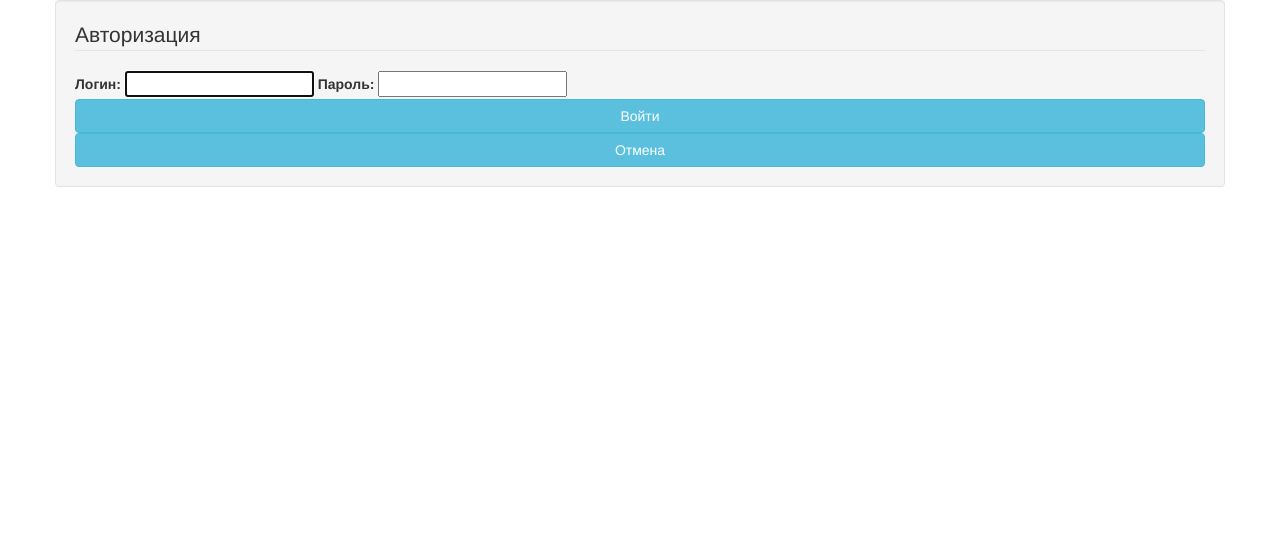
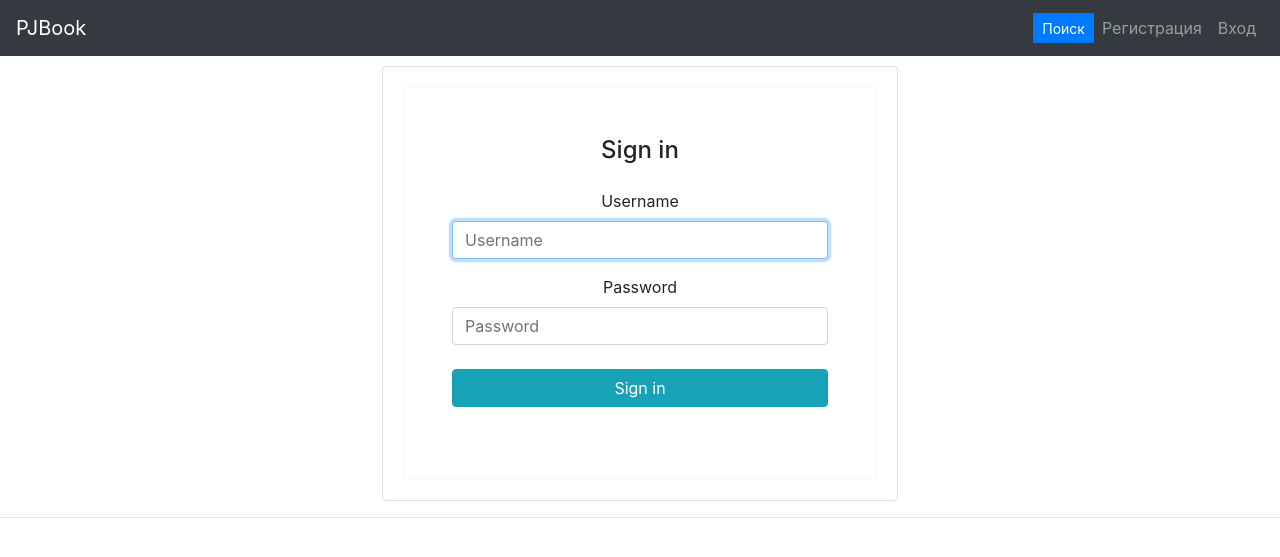
Before and after one commit to lifearoundfreaks/pjbook, a Django app: page /account/sign_in/ in a window 1280 px wide. Shown: the top 557 px of the page. Run offline with Django 3.2, Linux system fonts and the light colour scheme; some libraries are stand-ins or nearby versions.

Commit message:
Регистрация, авторизация

```diff
--- a/accounts/forms.py
+++ b/accounts/forms.py
@@ -1,36 +1,8 @@
-from django.contrib.auth.forms import AuthenticationForm, UsernameField, UserCreationForm
+from django.contrib.auth.forms import UserCreationForm
 from django.contrib.auth.models import User
-from django import forms
-
-
-class SignInForm(AuthenticationForm):
-    username = UsernameField(
-        label=("Логин"), widget=forms.TextInput(attrs={'autofocus': True, 'class': 'span4', 'id': 'username'})
-    )
-    password = forms.CharField(
-        label=("Пароль"), strip=False,
-        widget=forms.PasswordInput(attrs={'autocomplete': 'current-password', 'class': 'span4', 'id': 'password'}),
-    )
-
-    error_messages = {
-        'invalid_login': (
-            "Пожалуйста, введите правильное имя пользователя и пароль."
-        ),
-        'inactive': ("Этот аккаунт не активен.")
-    }
 
 
 class CreateUserForm(UserCreationForm):
-    def __init__(self, *args, **kwargs):
-        super().__init__(*args, **kwargs)
-        self.fields['username'].widget.attrs.update({'class': 'span4'})
-        self.fields['username'].label = 'Логин'
-        self.fields['email'].widget.attrs.update({'class': 'span4'})
-        self.fields['email'].label = 'Почта'
-        self.fields['password1'].widget.attrs.update({'class': 'span4'})
-        self.fields['password1'].label = 'Пароль'
-        self.fields['password2'].widget.attrs.update({'class': 'span4'})
-        self.fields['password2'].label = 'Пароль (повтор)'
 
     class Meta:
         model = User
--- a/accounts/templates/accounts/sign_in.html
+++ b/accounts/templates/accounts/sign_in.html
@@ -1,36 +1,27 @@
-<!DOCTYPE html>
-<html lang="en">
-<head>
-    <meta charset="UTF-8">
-    <title>Sign in</title>
-    <link href="//netdna.bootstrapcdn.com/twitter-bootstrap/2.3.2/css/bootstrap-combined.min.css" rel="stylesheet"
-          id="bootstrap-css">
-    <script src="//netdna.bootstrapcdn.com/twitter-bootstrap/2.3.2/js/bootstrap.min.js"></script>
-    <script src="//code.jquery.com/jquery-1.11.1.min.js"></script>
-</head>
-<body>
-<div class="container">
-    <div class="row">
-        <div class="span4 offset4 well">
-            <legend>Авторизация</legend>
-            {% if form.errors %}
-                <div class="alert alert-error">
-                    {{ form.non_field_errors }}
+{% extends 'base/base.html' %}
+{% load bootstrap3 %}
+{% block sidebar %}
+{% endblock %}
+
+
+{% block registration %}
+    <div class="cotainer">
+        <div class="row justify-content-center">
+            <div class="col-md-5">
+                <div class="card">
+                    <div class="card-body">
+                        <form method="post" class="text-center border border-light p-5" action="{% url 'sign_in' %}">
+                            {% csrf_token %}
+                            <p class="h4 mb-4">Sign in</p>
+                            {% if form.errors %}
+                                {% bootstrap_form_errors form layout='inline' %}
+                            {% endif %}
+                            {% bootstrap_form form layout='inline' %}
+                            <button class="btn btn-info btn-block my-4" type="submit">Sign in</button>
+                        </form>
+                    </div>
                 </div>
-            {% endif %}
-
-            <form method="POST" action="{% url 'sign_in' %}" accept-charset="UTF-8">
-                {% csrf_token %}
-                {{ form.username.label_tag }}
-                {{ form.username }}
-
-                {{ form.password.label_tag }}
-                {{ form.password }}
-                <button type="submit" name="submit" class="btn btn-info btn-block">Войти</button>
-            </form>
-            <a href="/" class="btn btn-info btn-block">Отмена</a>
+            </div>
         </div>
     </div>
-</div>
-</body>
-</html>
+{% endblock %}
--- a/accounts/urls.py
+++ b/accounts/urls.py
@@ -1,8 +1,8 @@
 from django.urls import path
-from .views import SignInView, SignOutView, registration
+from .views import SignInView, SignOutView, RegistrationView
 
 urlpatterns = [
     path('sign_in/', SignInView.as_view(), name='sign_in'),
     path('sign_out/', SignOutView.as_view(), name='sign_out'),
-    path('registration/', registration, name='registration'),
+    path('registration/', RegistrationView.as_view(), name='registration'),
 ]
--- a/accounts/views.py
+++ b/accounts/views.py
@@ -1,13 +1,11 @@
 from django.contrib.auth.views import LoginView, LogoutView
-from django.shortcuts import render, redirect
 from django.urls import reverse
-
-from accounts.forms import SignInForm, CreateUserForm
+from django.views.generic import FormView
+from accounts.forms import CreateUserForm
 
 
 class SignInView(LoginView):
     template_name = 'accounts/sign_in.html'
-    form_class = SignInForm
 
     def get_success_url(self):
         return reverse('home')
@@ -17,12 +15,16 @@ class SignOutView(LogoutView):
     next_page = '/'
 
 
-def registration(request):
-    form = CreateUserForm()
-    context = {'form': form}
-    if request.method == 'POST':
-        form = CreateUserForm(request.POST)
-        if form.is_valid():
-            form.save()
-            return redirect('sign_in')
-    return render(request, 'accounts/registration.html', context)
+class RegistrationView(FormView):
+    form_class = CreateUserForm
+    template_name = "accounts/registration.html"
+
+    def get_success_url(self):
+        return reverse('sign_in')
+
+    def form_valid(self, form):
+        form.save()
+        return super(RegistrationView, self).form_valid(form)
+
+    def form_invalid(self, form):
+        return super(RegistrationView, self).form_invalid(form)
--- a/pjbook/settings.py
+++ b/pjbook/settings.py
@@ -46,6 +46,7 @@ INSTALLED_APPS = [
     'django.contrib.messages',
     'django.contrib.staticfiles',
     'debug_toolbar',
+    'bootstrap3',
     *CUSTOM_APPS,
     'accounts',
 ]
--- a/pjbook_theme/templates/base/base.html
+++ b/pjbook_theme/templates/base/base.html
@@ -11,9 +11,12 @@
     <link rel="stylesheet" href="{% static 'css/base.css' %}">
     <link rel="stylesheet" href="{% static 'css/sidebar.css' %}">
     <link rel="stylesheet" href="{% static 'css/search.css' %}">
+    {% block link %}
     <link href="https://stackpath.bootstrapcdn.com/bootstrap/4.5.0/css/bootstrap.min.css" rel="stylesheet" integrity="sha384-9aIt2nRpC12Uk9gS9baDl411NQApFmC26EwAOH8WgZl5MYYxFfc+NcPb1dKGj7Sk" crossorigin="anonymous">
     <script src="https://stackpath.bootstrapcdn.com/bootstrap/4.5.0/js/bootstrap.min.js" integrity="sha384-OgVRvuATP1z7JjHLkuOU7Xw704+h835Lr+6QL9UvYjZE3Ipu6Tp75j7Bh/kR0JKI" crossorigin="anonymous"></script>
     <script src="https://code.jquery.com/jquery-3.5.1.js" integrity="sha256-QWo7LDvxbWT2tbbQ97B53yJnYU3WhH/C8ycbRAkjPDc=" crossorigin="anonymous"></script>
+
+    {% endblock %}
 </head>
 <body>
     <header>
--- a/pjbook_theme/templates/base/navbar.html
+++ b/pjbook_theme/templates/base/navbar.html
@@ -1,5 +1,5 @@
 <nav class="navbar navbar-expand-md navbar-dark fixed-top bg-dark">
-    <a class="navbar-brand" href="#">PJBook</a>
+    <a class="navbar-brand" href="/">PJBook</a>
     <div class="collapse navbar-collapse" id="navbarsExampleDefault">
         <ul class="navbar-nav mr-auto">
         </ul>
--- a/pjbook_theme/urls.py
+++ b/pjbook_theme/urls.py
@@ -4,7 +4,7 @@ from .views import HomeView
 
 
 urlpatterns = [
-    path('', HomeView.as_view()),
+    path('', HomeView.as_view(), name='home'),
     *(path(route, include(f'{app_name}.urls'))
       for app_name, route in getattr(settings, "AUTOROUTED_APPS", {}).items())
 ]
--- a/requirements.txt
+++ b/requirements.txt
@@ -3,3 +3,4 @@ Django==3.0.6
 pytz==2020.1
 sqlparse==0.3.1
 django-debug-toolbar==2.2
+django-bootstrap3==9.1.0
```
Also changed, not shown: accounts/templates/accounts/registration.html (+8 -19 lines).
